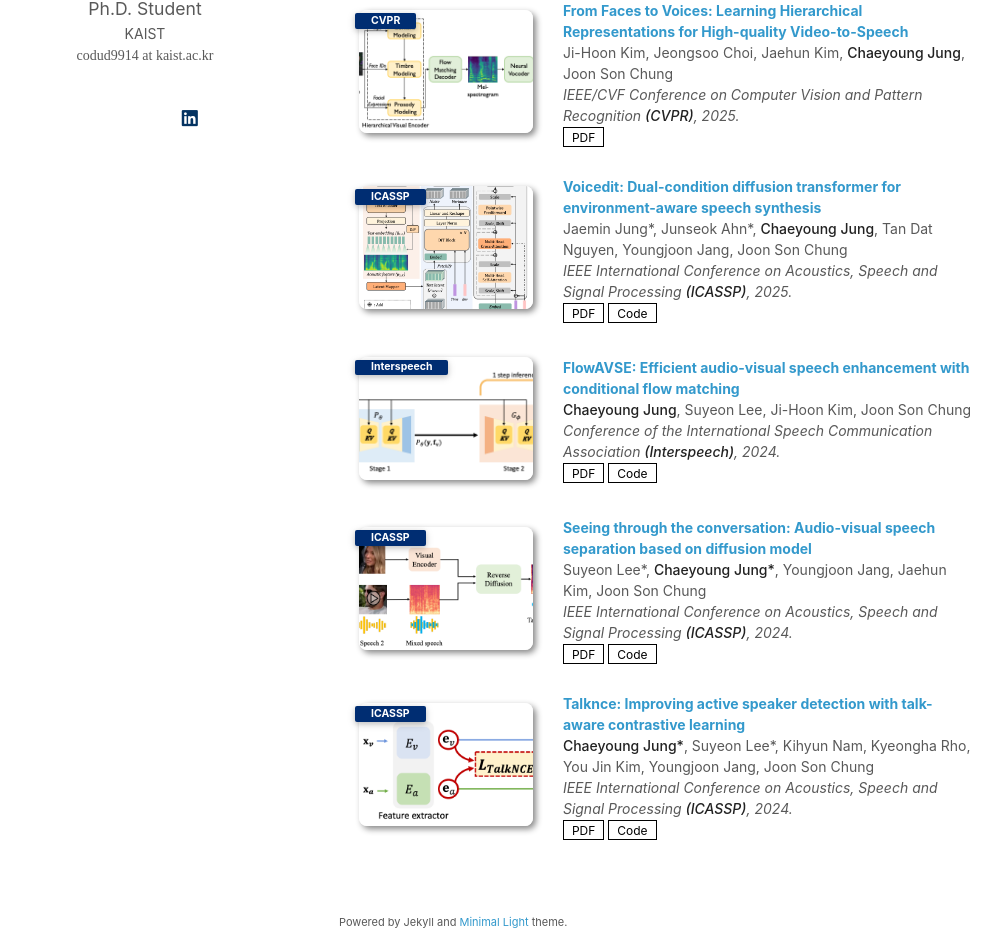
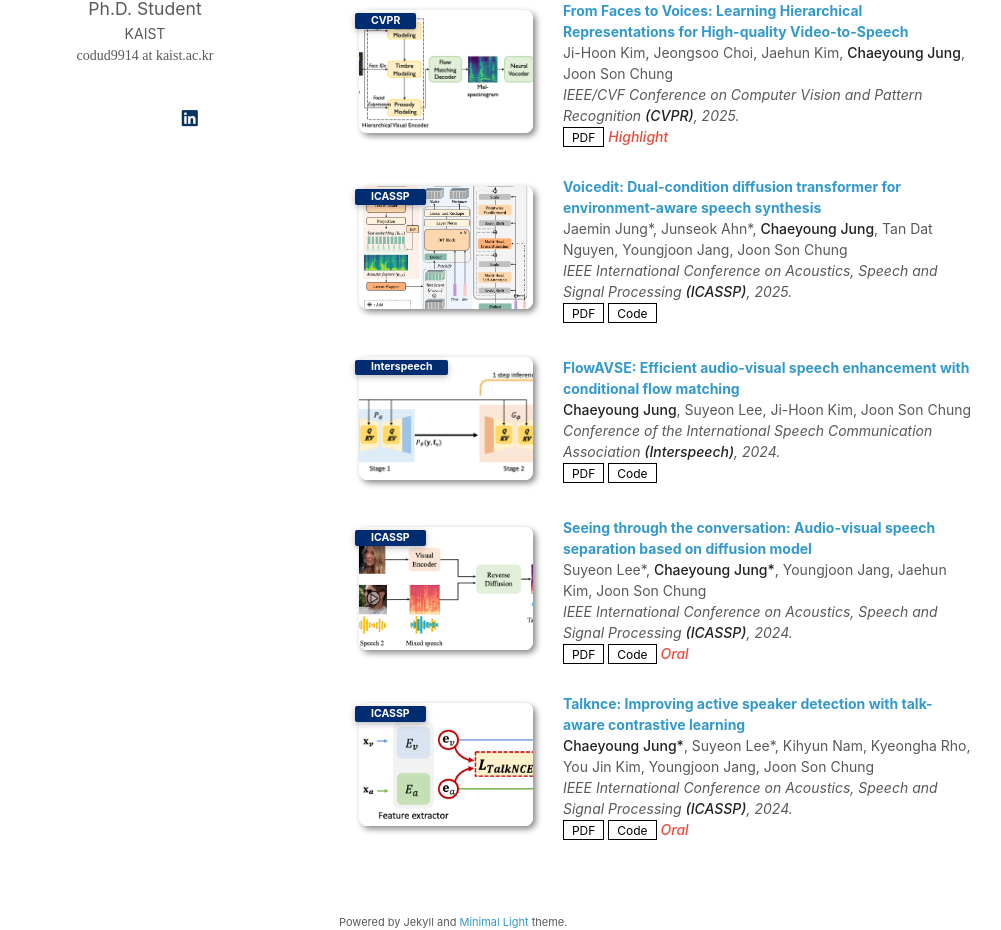
Before and after one commit to cyongong/cyongong.github.io, a Jekyll site: the page built from index.md, in a window 1280 px wide and 1400 px high, scrolled down 570 px. Shown: the part 399-1329 px from the top of the window, without its empty margins (131-1132 px from the left). Built offline with Jekyll 4.4.1, drawn with Linux system fonts in a browser that asks for light colours; a style sheet for code colours, icons or effects is not loaded; our own code applies the rules of GitHub Pages for plain Markdown files.

Commit message:
Update publications.yml

```diff
--- a/_data/publications.yml
+++ b/_data/publications.yml
@@ -6,6 +6,7 @@ main:
     conference: Conference of the International Speech Communication Association <strong>(Interspeech)</strong>, 2025.
     pdf: https://arxiv.org/abs/2506.03020
     image: ./assets/img/git_infinite.png
+
 
 
   - title: "SEED: Speaker Embedding Enhancement Diffusion Model"
@@ -21,6 +22,7 @@ main:
     conference: IEEE/CVF Conference on Computer Vision and Pattern Recognition <strong>(CVPR)</strong>, 2025.
     pdf: https://arxiv.org/abs/2503.16956
     image: ./assets/img/git_fromfaces.png
+    notes: Highlight
 
 
   - title: "Voicedit: Dual-condition diffusion transformer for environment-aware speech synthesis"
@@ -46,6 +48,7 @@ main:
     pdf: https://arxiv.org/abs/2310.19581
     code: https://github.com/kaistmm/AVDiffuSS
     image: ./assets/img/git_avdiffuss.png
+    notes: Oral
 
   - title: "Talknce: Improving active speaker detection with talk-aware contrastive learning"
     authors: <strong>Chaeyoung Jung*</strong>, Suyeon Lee*, Kihyun Nam, Kyeongha Rho, You Jin Kim, Youngjoon Jang, Joon Son Chung
@@ -54,3 +57,4 @@ main:
     pdf: https://arxiv.org/abs/2309.12306
     code: https://github.com/kaistmm/TalkNCE
     image: ./assets/img/git_talknce.png
+    notes: Oral
```
